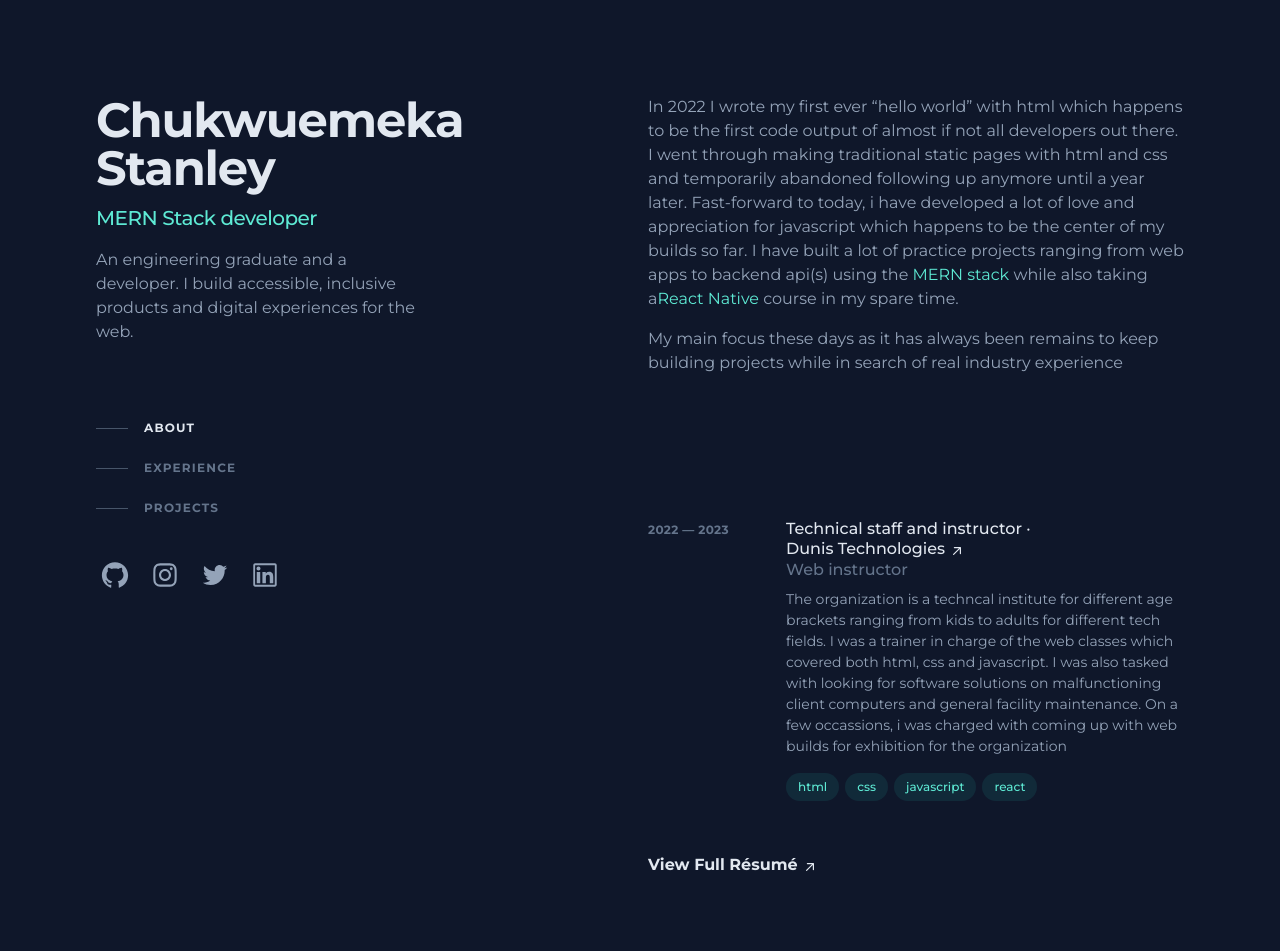
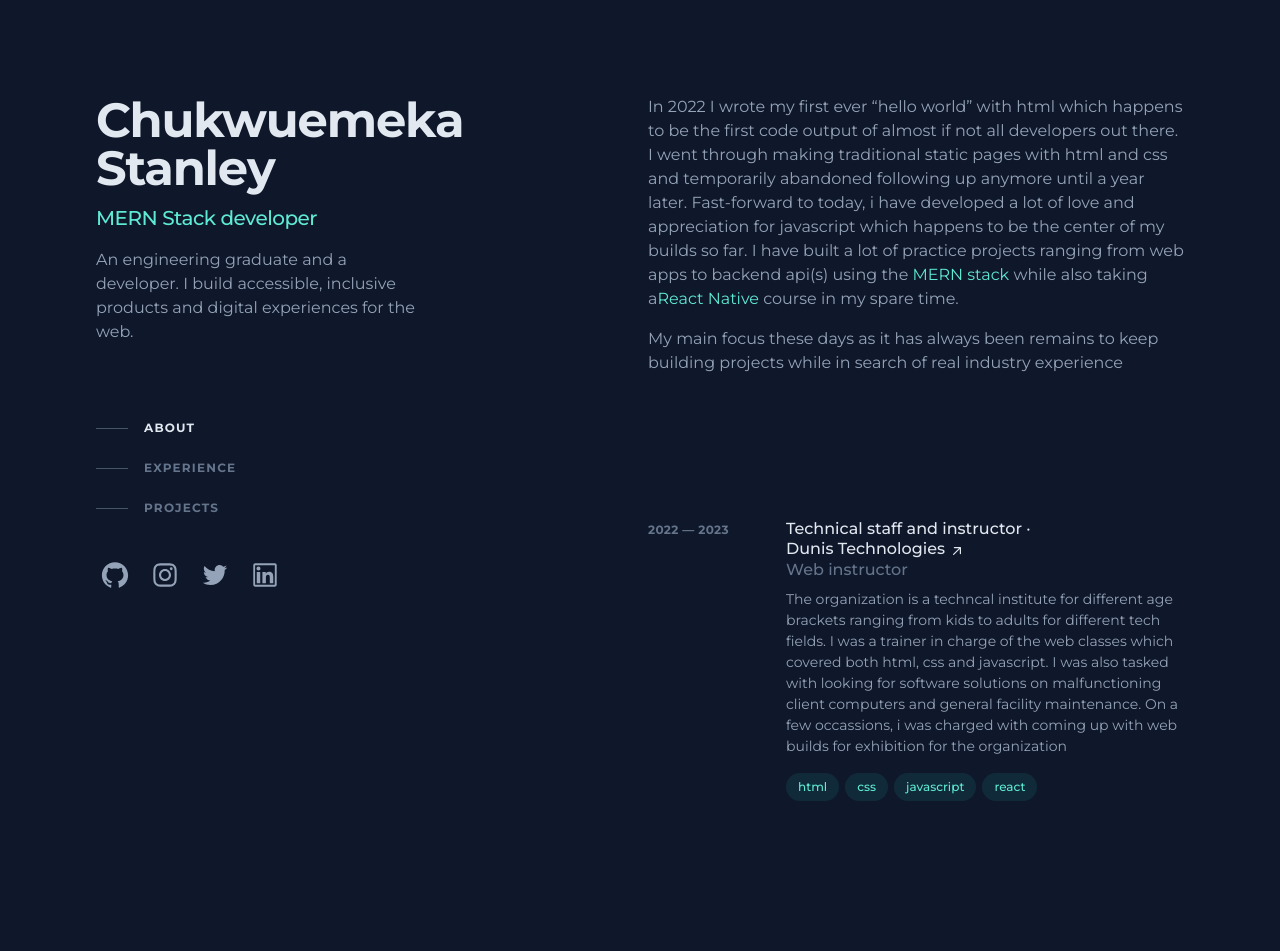
Before and after one commit to Superstahn95/portfolio, a React (Vite) app: page / in a window 1280 px wide. Shown: the top 951 px of the page. Built offline with nearby package versions, Linux system fonts and the light colour scheme.

Commit message:
temporary removed linked to my resume

```diff
--- a/src/pages/HomePage.jsx
+++ b/src/pages/HomePage.jsx
@@ -23,7 +23,7 @@
           </Section>
           <Section id={"experience"} onSectionChange={handleSectionChange}>
             <Experience />
-            <div className="mt-12">
+            {/* <div className="mt-12">
               <a
                 class="inline-flex items-baseline leading-tight  hover:text-teal-300 focus-visible:text-teal-300 font-semibold text-slate-200 group/link text-base"
                 href="/resume"
@@ -51,7 +51,7 @@
                   </span>
                 </span>
               </a>
-            </div>
+            </div> */}
           </Section>
           <Section id={"projects"} onSectionChange={handleSectionChange}>
             <Projects />
```
